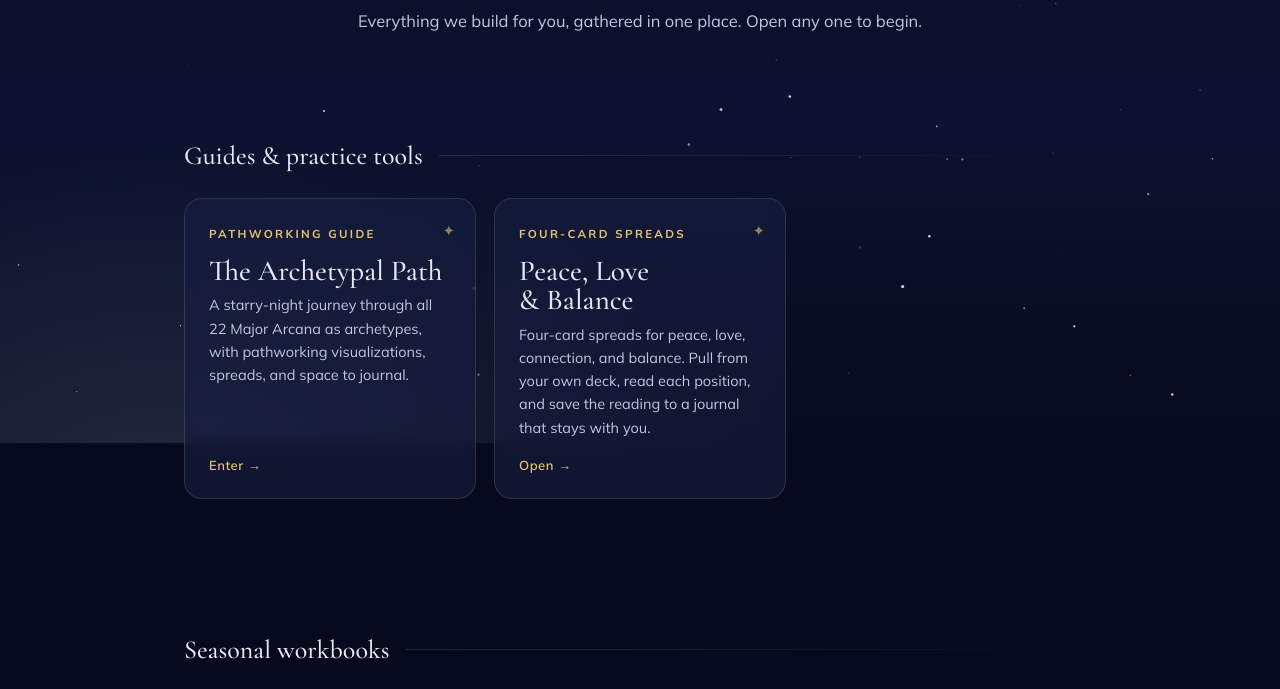
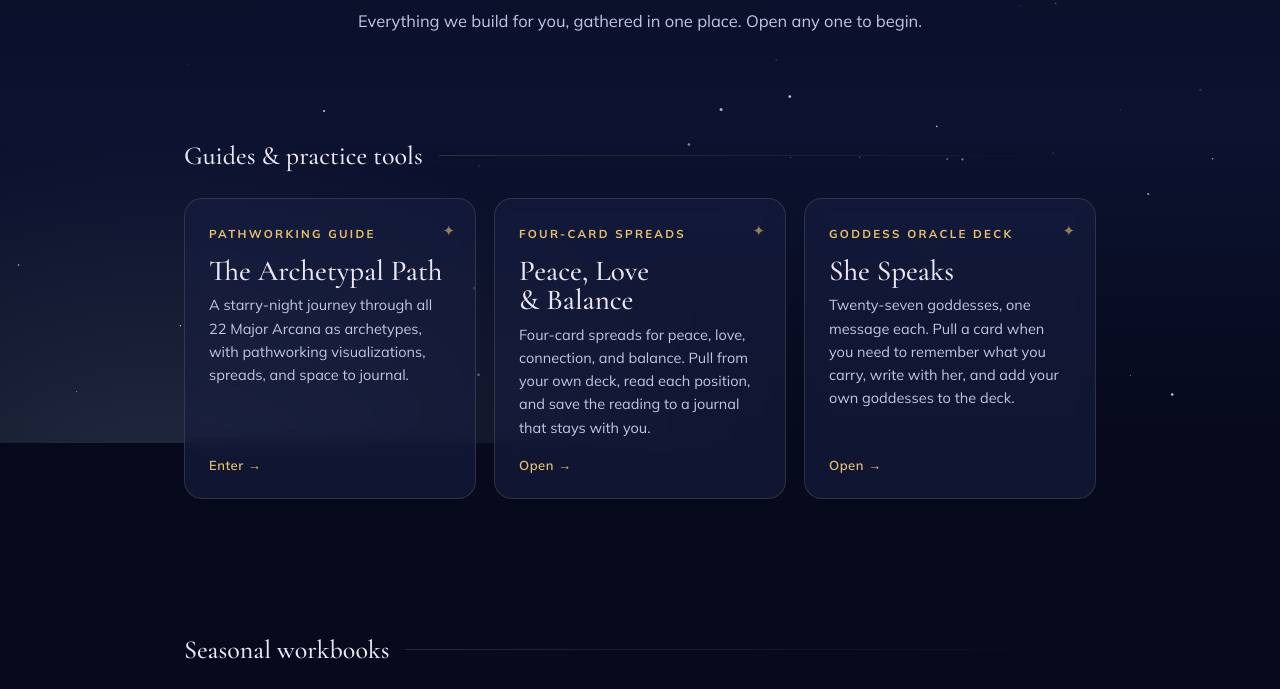
Before and after one commit to sunnysink/hpts, a plain HTML site: page index.html in a window 1280 px wide. Shown: the part 357-1046 px from the top of the page. Drawn offline with nearby package versions, Linux system fonts and the light colour scheme.

Commit message:
Add She Speaks goddess oracle deck to The Library, remove stray file

```diff
--- a/index.html
+++ b/index.html
@@ -112,6 +112,14 @@
         <span class="go">Open →</span>
       </a>
 
+      <a class="tile" href="goddess-oracle/">
+        <span class="tstar">✦</span>
+        <span class="kind">Goddess oracle deck</span>
+        <h3>She Speaks</h3>
+        <p>Twenty-seven goddesses, one message each. Pull a card when you need to remember what you carry, write with her, and add your own goddesses to the deck.</p>
+        <span class="go">Open →</span>
+      </a>
+
     </div>
   </section>
 
```
Also changed, not shown: 1 other file.
